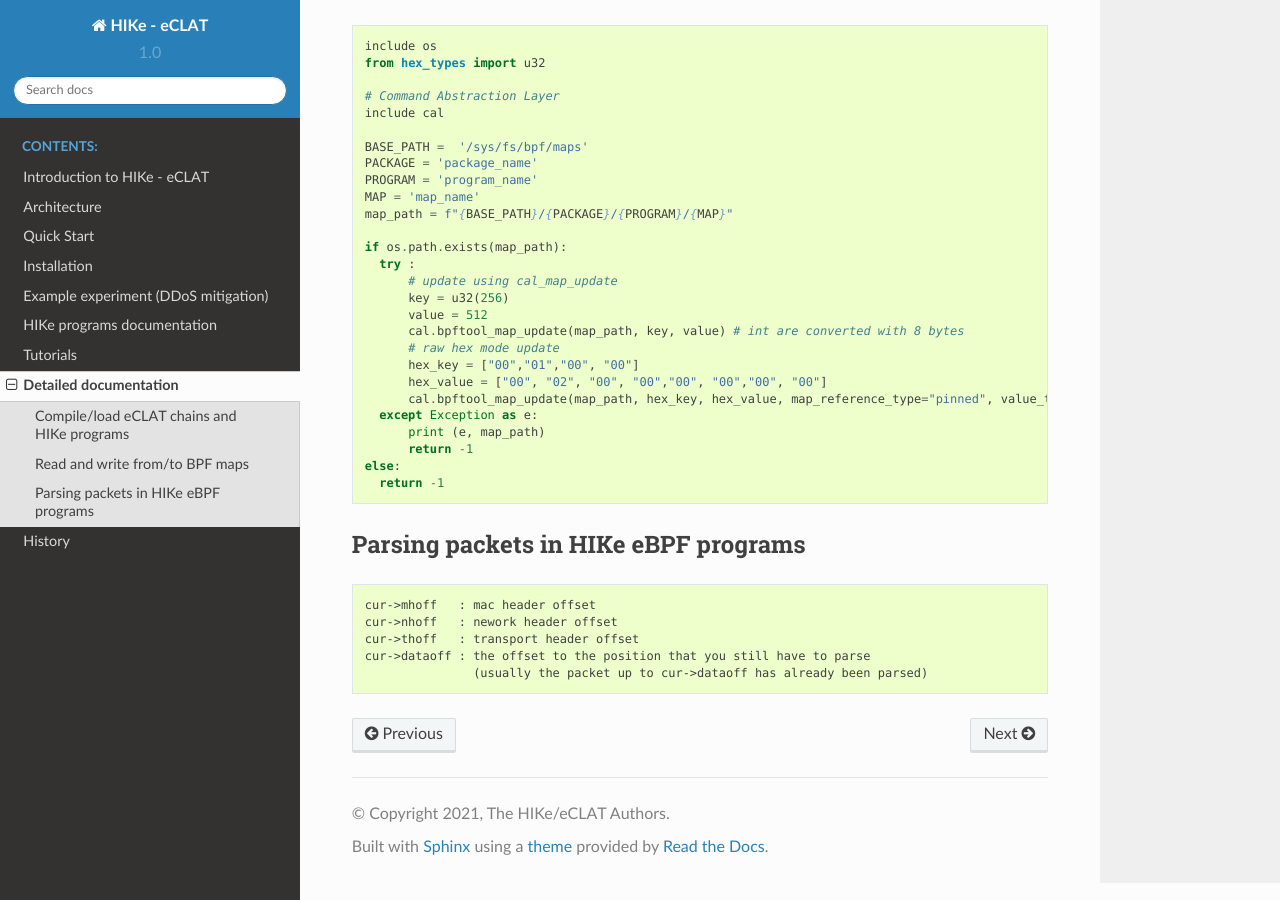
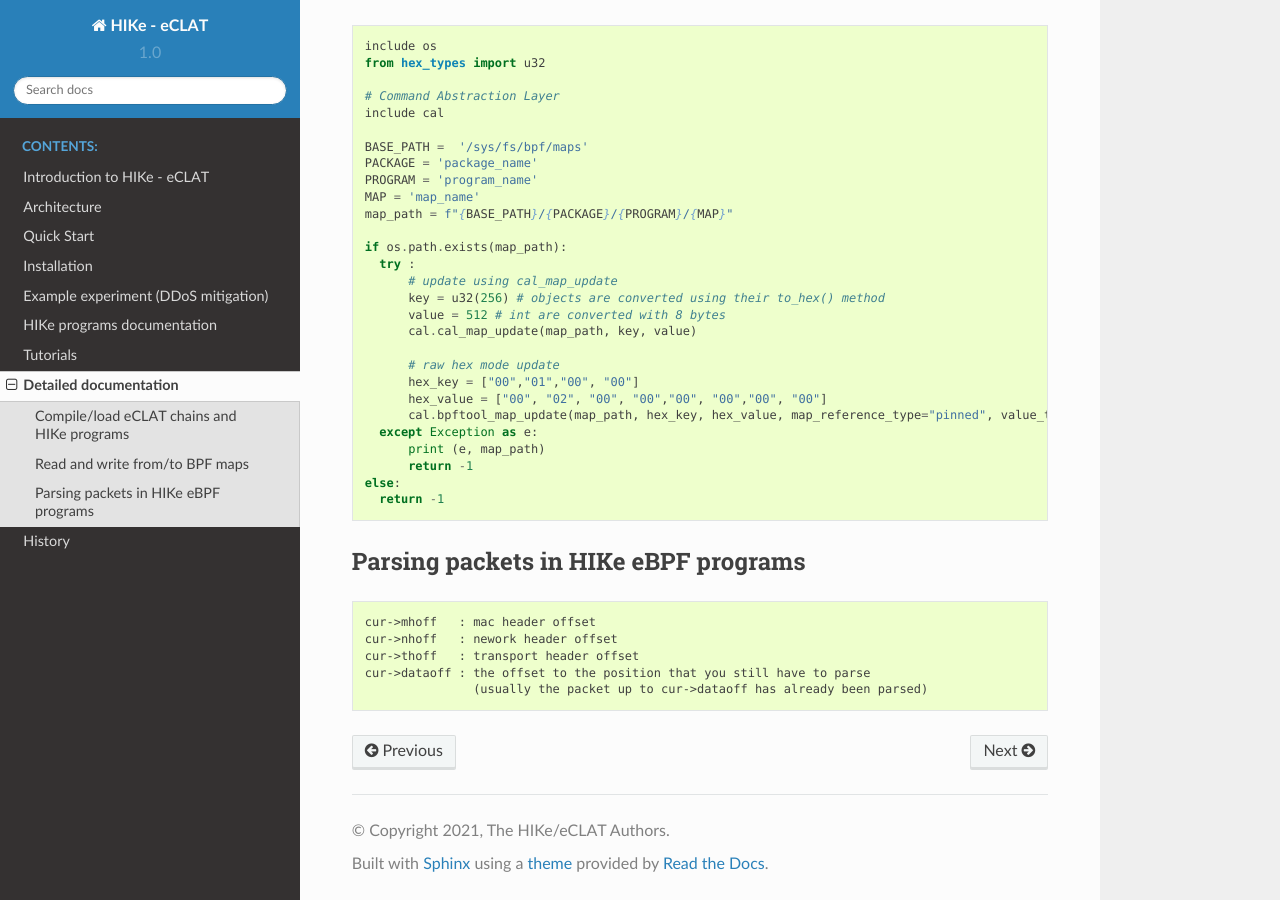
Before and after one commit to hike-eclat/docs, a Sphinx documentation site: the page built from docs/detailed_doc.rst, in a window 1280 px wide and 900 px high, scrolled down 1010 px. Built offline with Sphinx 7.4.7 and the Read the Docs theme 2.0.0, drawn with Linux system fonts in a browser that asks for light colours; pages that are not in the unit, such as notebooks, are missing from menus.

Commit message:
Update detailed_doc.rst

```diff
--- a/docs/detailed_doc.rst
+++ b/docs/detailed_doc.rst
@@ -64,9 +64,10 @@
   if os.path.exists(map_path):
     try :
         # update using cal_map_update
-        key = u32(256)
-        value = 512
-        cal.bpftool_map_update(map_path, key, value) # int are converted with 8 bytes
+        key = u32(256) # objects are converted using their to_hex() method
+        value = 512 # int are converted with 8 bytes
+        cal.cal_map_update(map_path, key, value)
+
         # raw hex mode update
         hex_key = ["00","01","00", "00"]
         hex_value = ["00", "02", "00", "00","00", "00","00", "00"]
```
